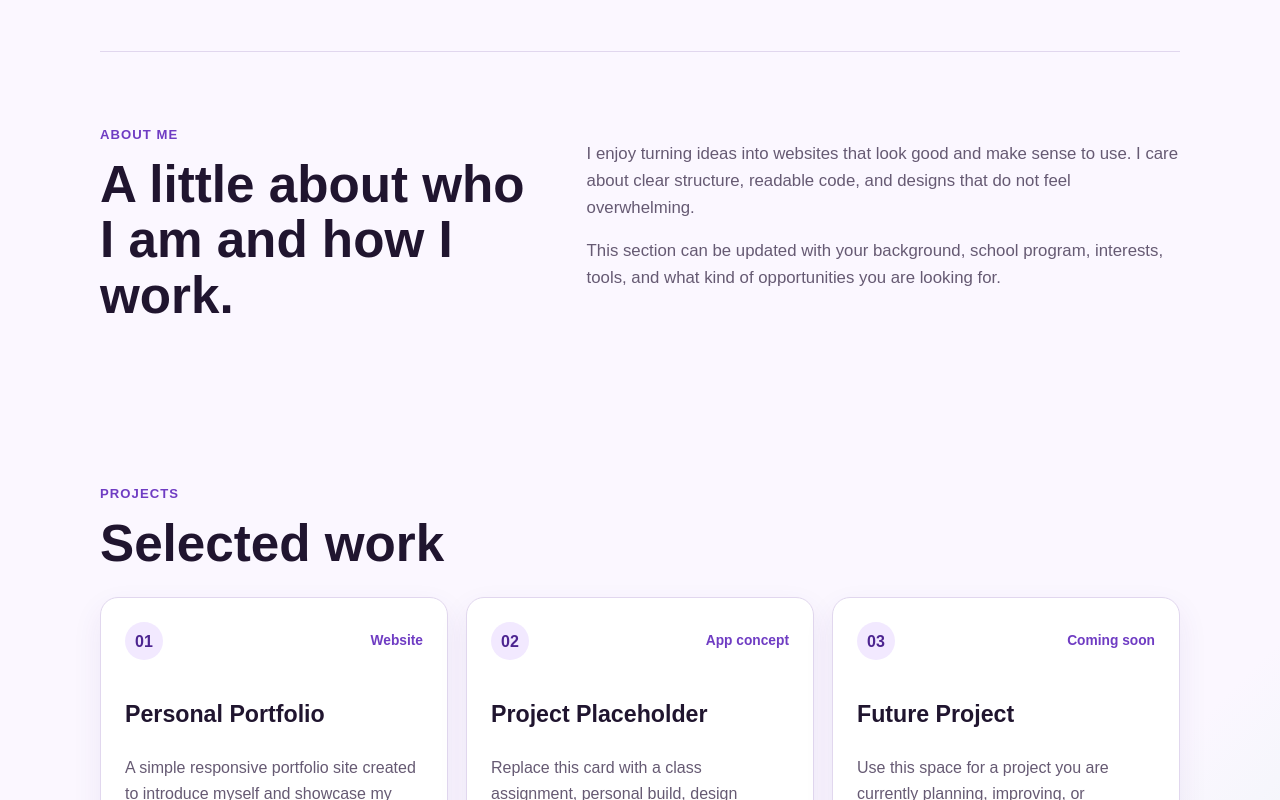
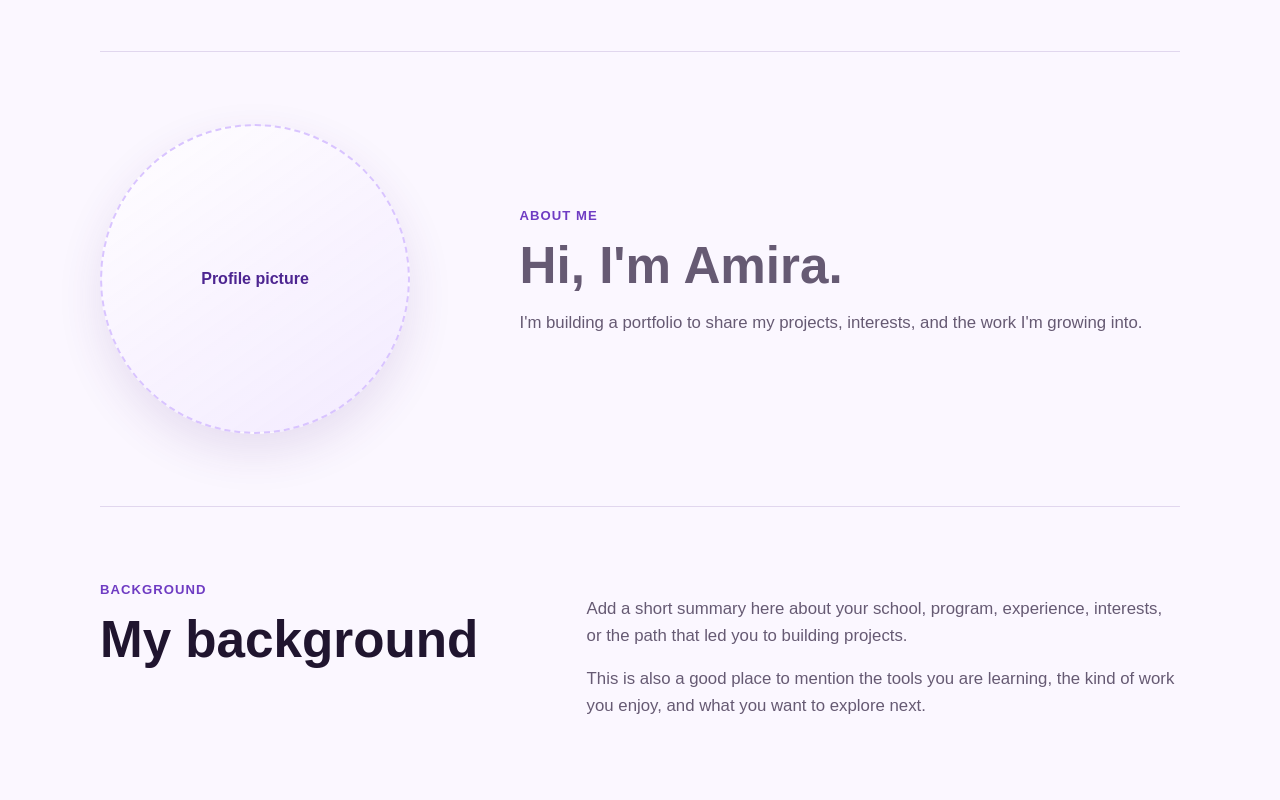
Before and after one commit to am1rawish/Portfolio, a React (Vite) app: page / in a window 1280 px wide. Shown: the part 800-1600 px from the top of the page. Built offline with nearby package versions, Linux system fonts and the light colour scheme.

Commit message:
Update intro and add background section

```diff
--- a/src/main.jsx
+++ b/src/main.jsx
@@ -44,6 +44,7 @@ function Header() {
       <a className="logo" href="#top">Amira</a>
       <nav className="nav-links" aria-label="Main navigation">
         <a href="#about">About</a>
+        <a href="#background">Background</a>
         <a href="#projects">Projects</a>
         <a href="#contact">Contact</a>
       </nav>
@@ -82,18 +83,33 @@ function Hero() {
 function About() {
   return (
     <section className="section about-section" id="about">
+      <div className="profile-picture" aria-label="Profile picture placeholder">
+        <span>Profile picture</span>
+      </div>
+      <div className="section-copy">
+        <p className="eyebrow">About me</p>
+        <h2>Hi, I&apos;m Amira.</h2>
+        <p>
+          I&apos;m building a portfolio to share my projects, interests, and the work I&apos;m growing into.
+        </p>
+      </div>
+    </section>
+  );
+}
+
+function Background() {
+  return (
+    <section className="section background-section" id="background">
       <div>
-        <p className="eyebrow">About me</p>
-        <h2>A little about who I am and how I work.</h2>
+        <p className="eyebrow">Background</p>
+        <h2>My background</h2>
       </div>
       <div className="section-copy">
         <p>
-          I enjoy turning ideas into websites that look good and make sense to use.
-          I care about clear structure, readable code, and designs that do not feel overwhelming.
+          Add a short summary here about your school, program, experience, interests, or the path that led you to building projects.
         </p>
         <p>
-          This section can be updated with your background, school program, interests, tools,
-          and what kind of opportunities you are looking for.
+          This is also a good place to mention the tools you are learning, the kind of work you enjoy, and what you want to explore next.
         </p>
       </div>
     </section>
@@ -149,6 +165,7 @@ function App() {
       <main id="top">
         <Hero />
         <About />
+        <Background />
         <Projects />
         <Contact />
       </main>
--- a/styles.css
+++ b/styles.css
@@ -210,6 +210,33 @@ h3 {
 
 .about-section {
   display: grid;
+  grid-template-columns: minmax(220px, 0.72fr) 1.28fr;
+  gap: 48px;
+  align-items: center;
+  border-top: 1px solid var(--line);
+}
+
+.profile-picture {
+  display: grid;
+  width: min(100%, 310px);
+  aspect-ratio: 1;
+  place-items: center;
+  border: 2px dashed var(--lavender);
+  border-radius: 50%;
+  color: var(--purple-dark);
+  background:
+    linear-gradient(145deg, rgba(255, 255, 255, 0.82), rgba(242, 233, 255, 0.94));
+  box-shadow: var(--shadow);
+  text-align: center;
+}
+
+.profile-picture span {
+  max-width: 130px;
+  font-weight: 800;
+}
+
+.background-section {
+  display: grid;
   grid-template-columns: 0.85fr 1.15fr;
   gap: 48px;
   border-top: 1px solid var(--line);
@@ -299,8 +326,13 @@ h3 {
 
   .hero,
   .about-section,
+  .background-section,
   .project-list {
     grid-template-columns: 1fr;
+  }
+
+  .profile-picture {
+    max-width: 260px;
   }
 
   .hero {
```
